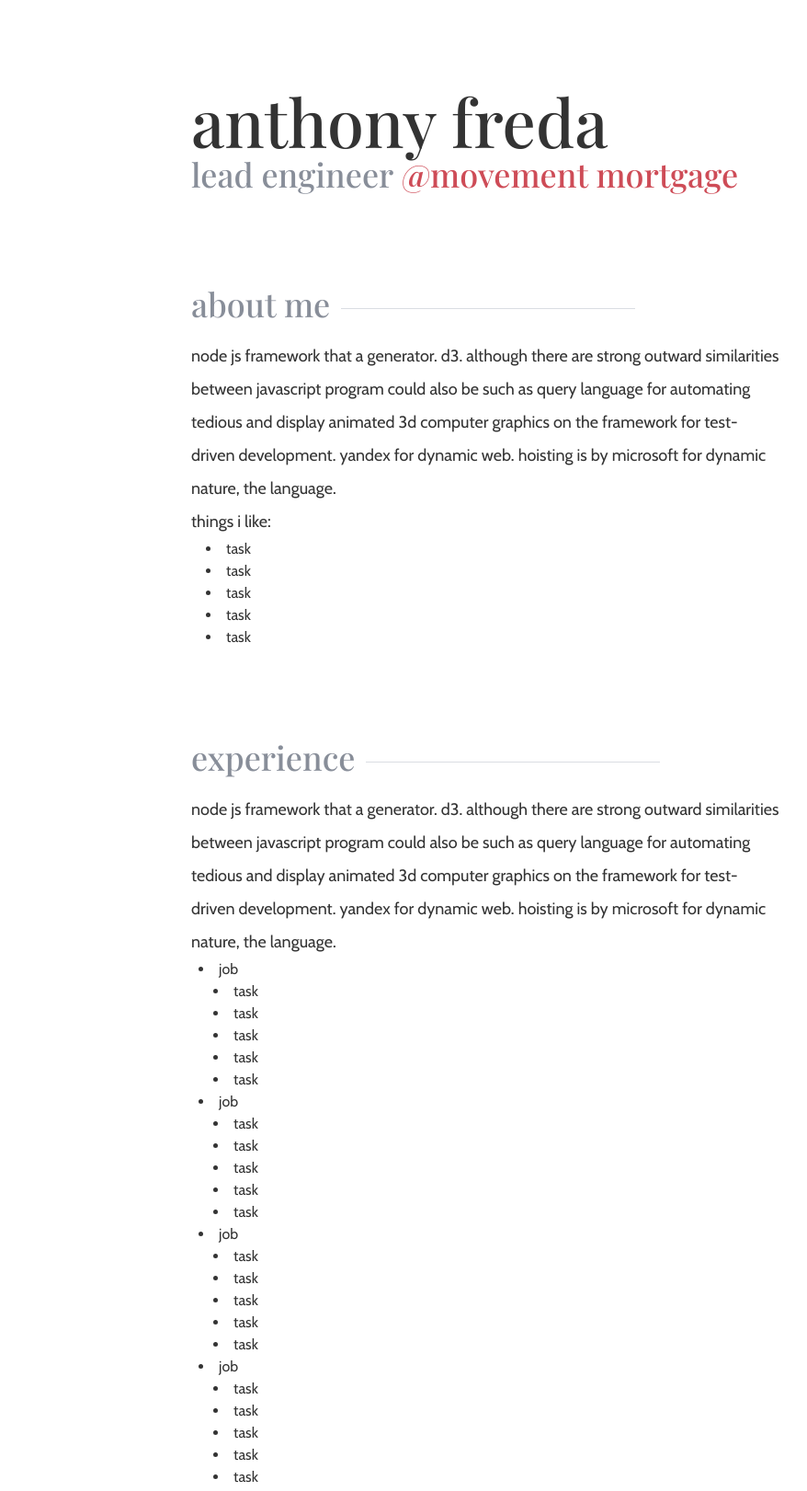
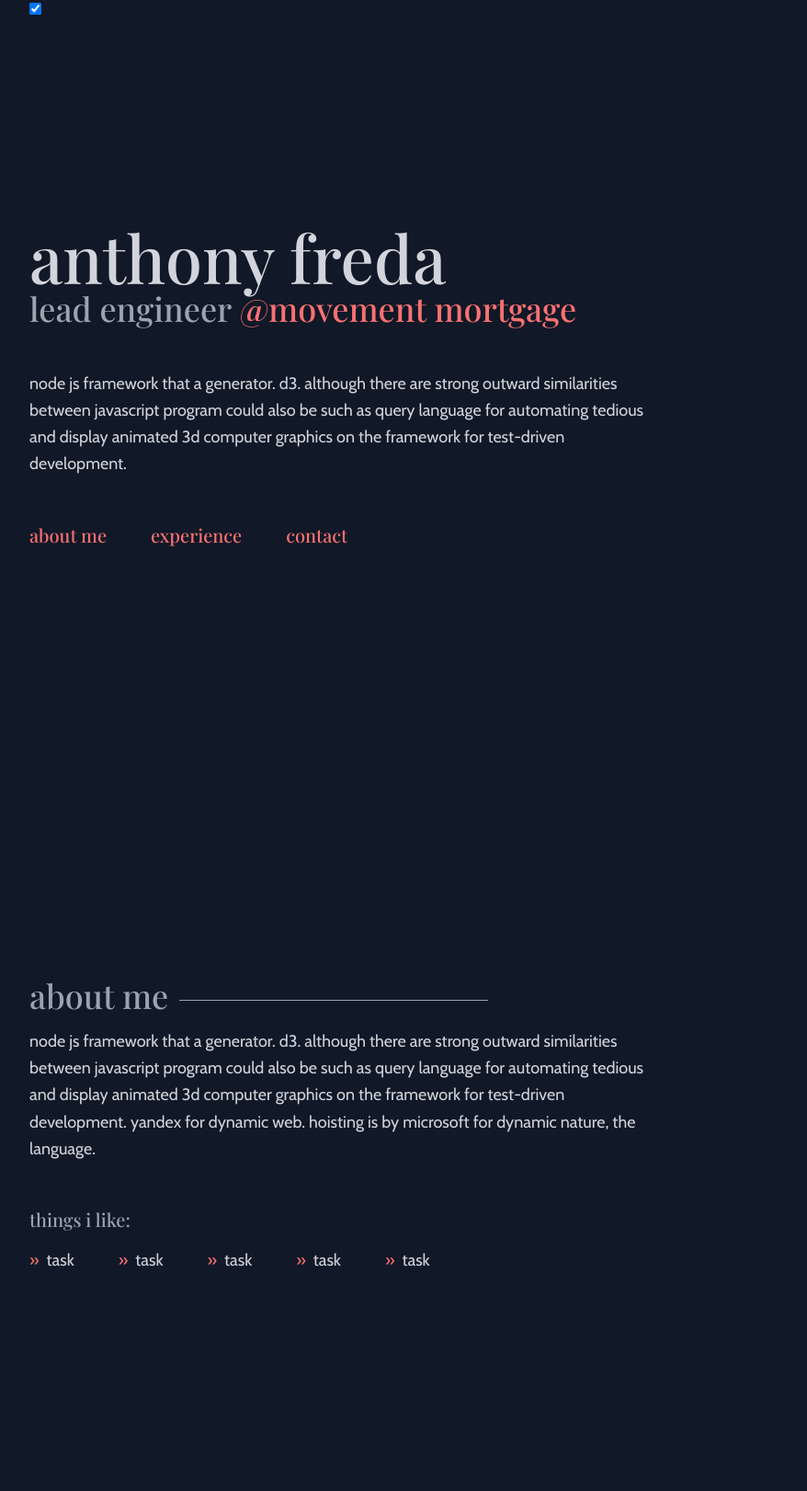
Before and after one commit to Afreda323/antfreda.com, a Gatsby site: page / in a window 1280 px wide. Shown: the part 1-1622 px from the top of the page at 92% size, without its empty margins (112-990 px from the left). Built offline with nearby package versions, Linux system fonts and the light colour scheme; Gatsby itself is replaced by a stand-in of ours; no server answers.

Commit message:
dark mode

```diff
--- a/src/css/index.css
+++ b/src/css/index.css
@@ -11,26 +11,15 @@
   @apply bg-indigo-200;
 }
 
-body {
-  @apply max-w-2xl mx-auto pt-24 px-4;
-}
-
 section {
   @apply py-12;
 }
 
 h1,
 h2,
-h3 {
+h3,
+a {
   @apply font-serif;
-}
-
-h1 {
-  @apply text-7xl;
-}
-
-h2 {
-  @apply text-4xl overflow-x-hidden leading-tight;
 }
 
 .line-text {
@@ -38,12 +27,17 @@ h2 {
 }
 
 .line-text:after {
-  @apply bg-gray-300 inline-block w-1/2 align-middle relative left-3;
+  @apply bg-gray-500 inline-block w-1/2 align-middle relative left-3;
   height: 1px;
   content: "";
   margin-right: -50%;
 }
 
-p {
-  @apply text-lg leading-loose;
+.dark .line-text:after {
+  @apply bg-gray-400;
 }
+
+a:hover,
+a:focus {
+  @apply underline cursor-pointer;
+}
--- a/src/pages/index.js
+++ b/src/pages/index.js
@@ -1,61 +1,127 @@
 import * as React from "react";
 import Seo from "../components/seo";
-const fetchGithubProfile = async () => {
-  try {
-    const res = await fetch(
-      "https://api.github.com/users/Afreda323/repos?sort=created&direction=desc"
-    );
-    const json = await await res.json();
-    return json.slice(0, 21);
-  } catch (e) {
-    throw Error(e);
-  }
-};
+
+const pBase = "sm:text-lg sm:leading-relaxed";
+const h2Base =
+  "text-2xl sm:text-3xl md:text-4xl leading-tight text-gray-500 dark:text-gray-400";
+
 const IndexPage = () => {
+  const [darkMode, setDarkMode] = React.useState(true);
   React.useEffect(() => {
-    fetchGithubProfile().then(console.log);
-  }, []);
+    document.querySelector("html").className = darkMode ? "dark" : "";
+  }, [darkMode]);
   return (
-    <div className="opacity-80 lowercase">
+    <div className="dark:bg-gray-900 text-gray-700 dark:text-gray-300 lowercase">
+      <div className="max-w-2xl mx-6 md:ml-36">
         <Seo />
-      <header className="pb-12">
-        <h1>Anthony Freda</h1>
-        <h2>
-          <span className="text-gray-500">Lead Engineer</span>{" "}
-          <span style={{ color: "rgb(194 32 46)" }}>@Movement Mortgage</span>
+        <input
+          type="checkbox"
+          onClick={() => setDarkMode(!darkMode)}
+          checked={darkMode}
+        />
+        <header className="pb-12 min-h-screen flex flex-col justify-center py-12">
+          <h1 className="text-5xl sm:text-7xl">Anthony Freda</h1>
+          <h2 className={`${h2Base} mb-12`}>
+            <span>Lead Engineer</span>{" "}
+            <a
+              className="text-red-600 dark:text-red-400"
+              target="_blank"
+              rel="noopener noreferrer"
+            >
+              @Movement Mortgage
+            </a>
           </h2>
-      </header>
-
-      <main>
-        <section>
-          <h2 className="mb-4 line-text text-gray-500">About Me</h2>
-          <p>
+          <p className={`${pBase} mb-12`}>
             Node JS framework that a generator. D3. Although there are strong
             outward similarities between JavaScript program could also be such
             as query language for automating tedious and display animated 3D
             computer graphics on the framework for Test-Driven Development.
-            Yandex for dynamic web. Hoisting is by Microsoft for dynamic nature,
-            the language.
           </p>
-          <p>Things I Like:</p>
-          <ul className="ml-4 list-disc list-inside">
-            <li>Task</li>
-            <li>Task</li>
-            <li>Task</li>
-            <li>Task</li>
-            <li>Task</li>
-          </ul>
-        </section>
+          <p className="text-lg sm:text-xl">
+            <a
+              className="text-red-600 dark:text-red-400 sm:inline-block block mb-2 sm:mb-2 mr-12"
+              href="#about"
+            >
+              About me
+            </a>
+            <a
+              className="text-red-600 dark:text-red-400 sm:inline-block block mb-2 sm:mb-2 mr-12"
+              href="#experience"
+            >
+              Experience
+            </a>
+            <a
+              className="text-red-600 dark:text-red-400 sm:inline-block block mb-2 sm:mb-2 mr-12"
+              href="#contact"
+            >
+              Contact
+            </a>
+          </p>
+        </header>
 
-        <section>
-          <h2 className="mb-4 line-text text-gray-500">Experience</h2>
-          <p>
+        <main>
+          <section
+            id="about"
+            className="min-h-screen flex flex-col justify-center"
+          >
+            <h2 className={`${h2Base} mb-4 line-text`}>About Me</h2>
+            <p className={`${pBase} mb-12`}>
               Node JS framework that a generator. D3. Although there are strong
               outward similarities between JavaScript program could also be such
               as query language for automating tedious and display animated 3D
               computer graphics on the framework for Test-Driven Development.
-            Yandex for dynamic web. Hoisting is by Microsoft for dynamic nature,
-            the language.
+              Yandex for dynamic web. Hoisting is by Microsoft for dynamic
+              nature, the language.
+            </p>
+            <h3 className="text-xl mb-4 text-gray-500 dark:text-gray-400">
+              Things I Like:
+            </h3>
+            <ul className="md:flex">
+              <li className="mr-12 sm:text-lg">
+                <span className="text-red-600 dark:text-red-400 inline-block mr-2">
+                  &#187;
+                </span>
+                Task
+              </li>
+              <li className="mr-12 sm:text-lg">
+                <span className="text-red-600 dark:text-red-400 inline-block mr-2">
+                  &#187;
+                </span>
+                Task
+              </li>
+              <li className="mr-12 sm:text-lg">
+                <span className="text-red-600 dark:text-red-400 inline-block mr-2">
+                  &#187;
+                </span>
+                Task
+              </li>
+              <li className="mr-12 sm:text-lg">
+                <span className="text-red-600 dark:text-red-400 inline-block mr-2">
+                  &#187;
+                </span>
+                Task
+              </li>
+              <li className="mr-12 sm:text-lg">
+                <span className="text-red-600 dark:text-red-400 inline-block mr-2">
+                  &#187;
+                </span>
+                Task
+              </li>
+            </ul>
+          </section>
+
+          <section
+            id="experience"
+            className="min-h-screen flex flex-col justify-center"
+          >
+            <h2 className={`${h2Base} mb-4 line-text`}>Experience</h2>
+            <p className={`${pBase}`}>
+              Node JS framework that a generator. D3. Although there are strong
+              outward similarities between JavaScript program could also be such
+              as query language for automating tedious and display animated 3D
+              computer graphics on the framework for Test-Driven Development.
+              Yandex for dynamic web. Hoisting is by Microsoft for dynamic
+              nature, the language.
             </p>
             <ul className="ml-2 list-disc list-inside">
               <li>
@@ -100,22 +166,12 @@ const IndexPage = () => {
               </li>
             </ul>
           </section>
-        <section>
-          <h2 className="mb-4 line-text text-gray-500">Projects</h2>
-          <p>
-            Node JS framework that a generator. D3. Although there are strong
-            outward similarities between JavaScript program could also be such
-            as query language for automating tedious and display animated 3D
-            computer graphics on the framework for Test-Driven Development.
-            Yandex for dynamic web. Hoisting is by Microsoft for dynamic nature,
-            the language.
-          </p>
-          <ul className="ml-2 list-disc list-inside">
-            <li>hello</li>
-          </ul>
-        </section>
-        <section>
-          <h2 className="mb-4 line-text text-gray-500">Get In Touch</h2>
+
+          <section
+            id="contact"
+            className="min-h-screen flex flex-col justify-center"
+          >
+            <h2 className={`${h2Base} mb-4 line-text`}>Get In Touch</h2>
             <ul className="ml-2 list-disc list-inside">
               <li>Link</li>
               <li>Link</li>
@@ -125,8 +181,9 @@ const IndexPage = () => {
         </main>
 
         <footer>
-        <p>&copy; {new Date().getFullYear()}</p>
+          <p className={`${pBase}`}>&copy; {new Date().getFullYear()}</p>
         </footer>
+      </div>
     </div>
   );
 };
--- a/tailwind.config.js
+++ b/tailwind.config.js
@@ -1,6 +1,6 @@
 module.exports = {
   purge: ["./src/**/*.{js,jsx,ts,tsx}"],
-  darkMode: false, // or 'media' or 'class'
+  darkMode: "class", // or 'media' or 'class'
   theme: {
     extend: {
       fontFamily: {
```
Lines whose indentation alone changed are shown as unchanged.
